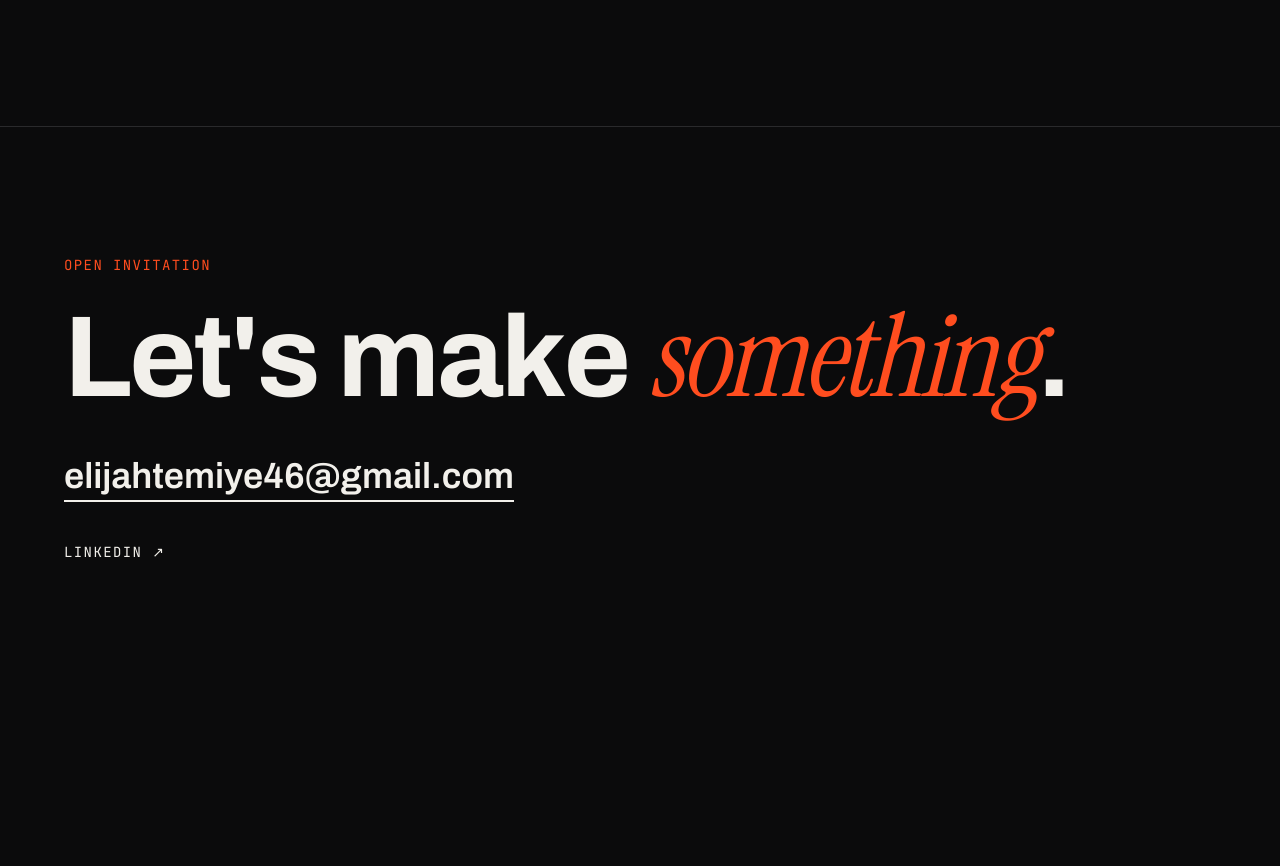
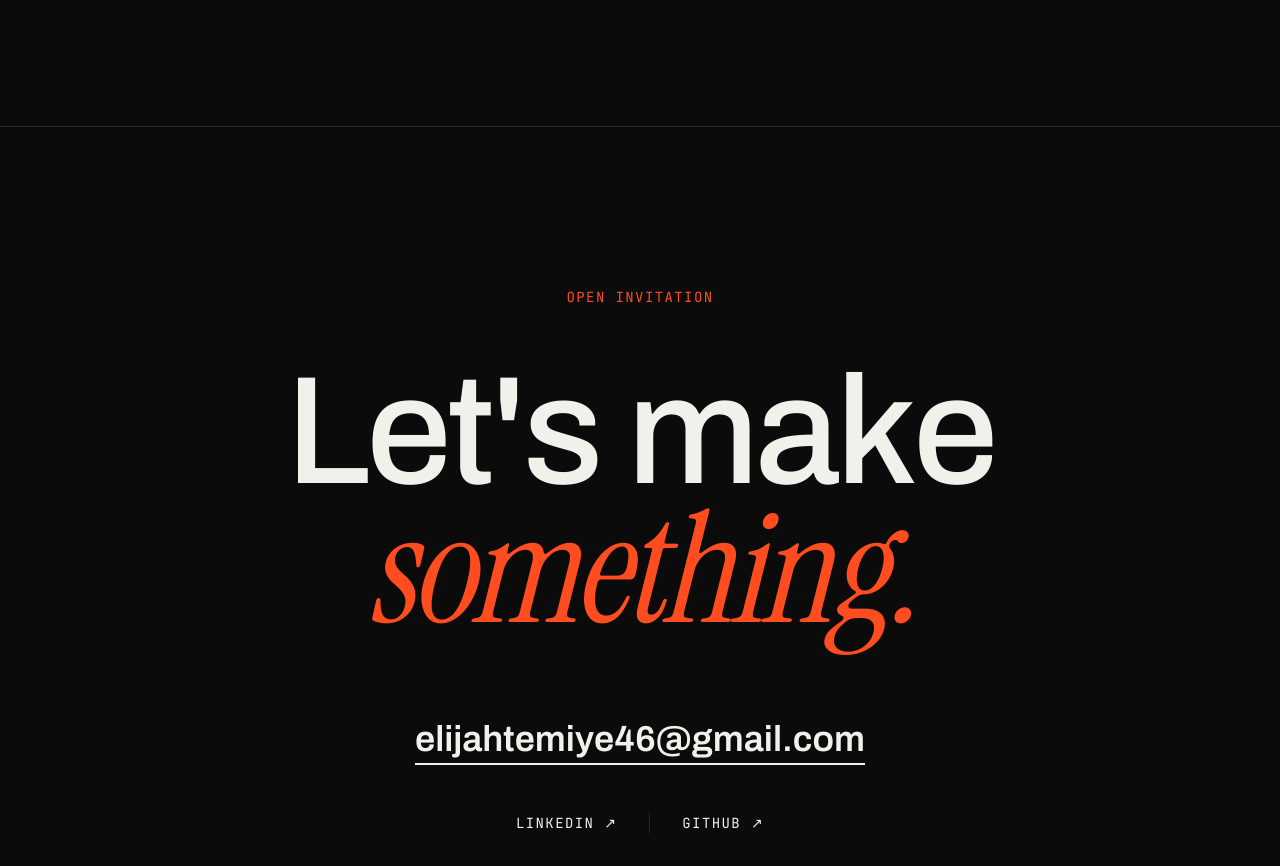
Before and after one commit to JamalOpeyemi/portfolio, a Next.js app: page / in a window 1280 px wide. Shown: the part 5953-6819 px from the top of the page. Before the commit the page ends 6643 px from the top, so only its background shows below. Built offline with nearby package versions, Linux system fonts and the light colour scheme.

Commit message:
Centered, bigger contact section

```diff
--- a/app/components/ContactCTA.tsx
+++ b/app/components/ContactCTA.tsx
@@ -1,39 +1,42 @@
-  import FlipText from "./FlipText";
+import FlipText from "./FlipText";
+
 const email = "elijahtemiye46@gmail.com";
 
 const links = [
   { label: "LinkedIn", href: "https://www.linkedin.com/in/jamalopeyemi" },
+  // PLACEHOLDER: replace YOUR-USERNAME with your real GitHub username
+  { label: "GitHub", href: "https://github.com/YOUR-USERNAME" },
 ];
 
 export default function ContactCTA() {
   return (
     <section
       id="contact"
-      className="border-t border-line px-6 py-24 md:px-16 md:py-32"
+      className="flex flex-col items-center border-t border-line px-6 py-28 text-center md:px-16 md:py-40"
     >
       <p className="font-mono text-sm uppercase tracking-widest text-accent">
-        Open Invitation
+        Open invitation
       </p>
 
-      {/* Placeholder wording: rewrite in your own voice */}
-      <h2 className="mt-8 text-[13vw] font-bold leading-[0.88] tracking-tight md:text-[9vw]">
-          <FlipText text="Let's make" />{" "}
-        <span className="font-serif font-normal italic text-accent">
-          something
+      <h2 className="mt-10 text-[15vw] font-medium leading-[0.9] tracking-tight md:mt-14 md:text-[12vw]">
+        <span className="block">
+          <FlipText text="Let's make" />
         </span>
-        .
+        <span className="block font-serif font-normal italic text-accent">
+          something.
+        </span>
       </h2>
 
       <a
         href={`mailto:${email}`}
-        className="mt-12 inline-block break-all border-b-2 border-foreground pb-1 text-xl font-semibold transition-colors hover:border-accent hover:text-accent focus-visible:outline-2 focus-visible:outline-accent md:text-4xl"
+        className="mt-14 inline-block break-all border-b-2 border-foreground pb-1 text-xl font-semibold transition-colors hover:border-accent hover:text-accent focus-visible:outline-2 focus-visible:outline-accent md:mt-20 md:text-4xl"
       >
         {email}
       </a>
 
-      <ul className="mt-10 flex gap-8 font-mono text-sm uppercase tracking-widest">
+      <ul className="mt-12 flex items-center justify-center divide-x divide-line font-mono text-sm uppercase tracking-widest">
         {links.map((link) => (
-          <li key={link.label}>
+          <li key={link.label} className="px-6 md:px-8">
             <a
               href={link.href}
               target="_blank"
```
